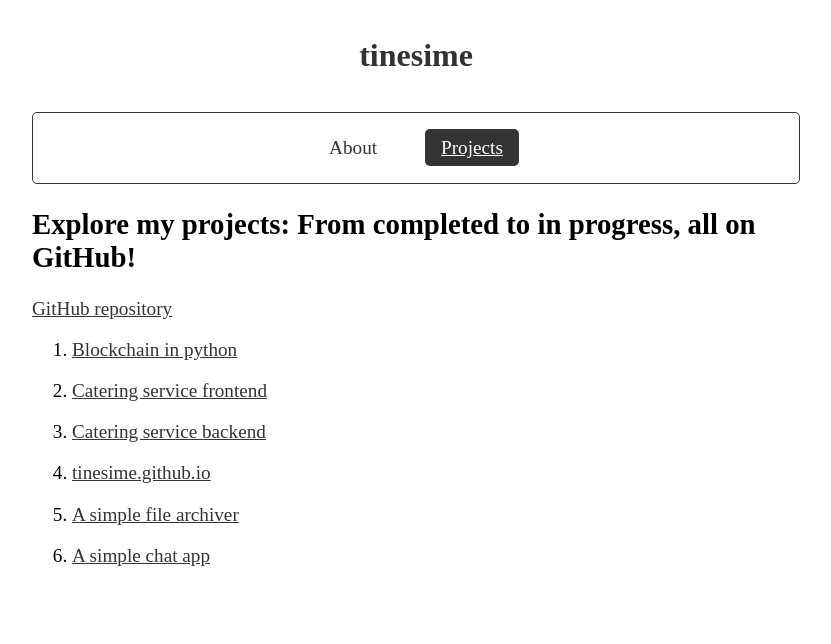
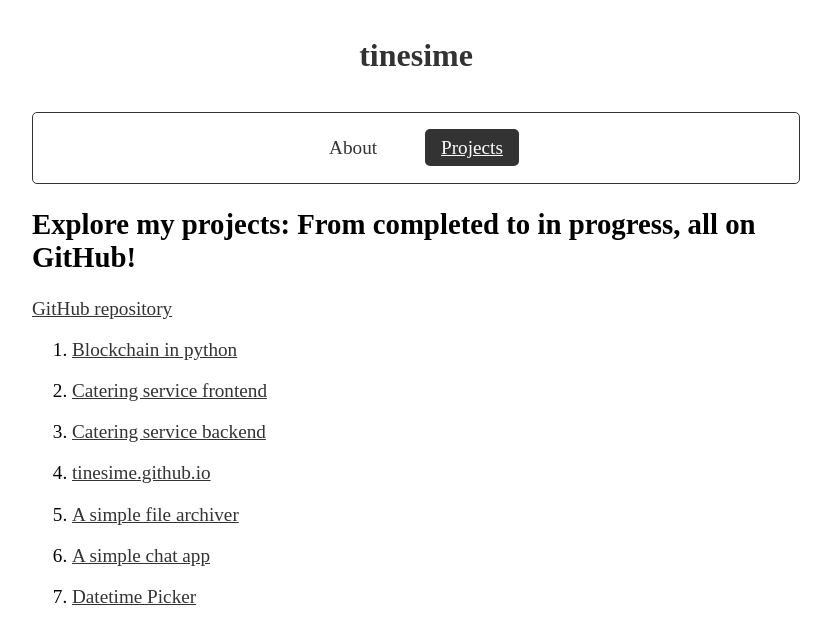
Before and after one commit to tinesime/tinesime.github.io, a Jekyll site: the page built from projects.markdown, in a window 1280 px wide. Shown: the top 644 px of the page, without its empty margins (224-1055 px from the left). Built offline with Jekyll 4.4.1, drawn with Linux system fonts in a browser that asks for light colours; some web fonts are replaced.

Commit message:
project added

```diff
--- a/projects.markdown
+++ b/projects.markdown
@@ -20,3 +20,5 @@ permalink: '/projects/'
 5. [A simple file archiver](https://github.com/tinesime/archiver){: .github-link}
 
 6. [A simple chat app](https://github.com/tinesime/chat){: .github-link}
+
+7. [Datetime Picker](https://github.com/tinesime/datetime-picker.git){: .github-link}
```
